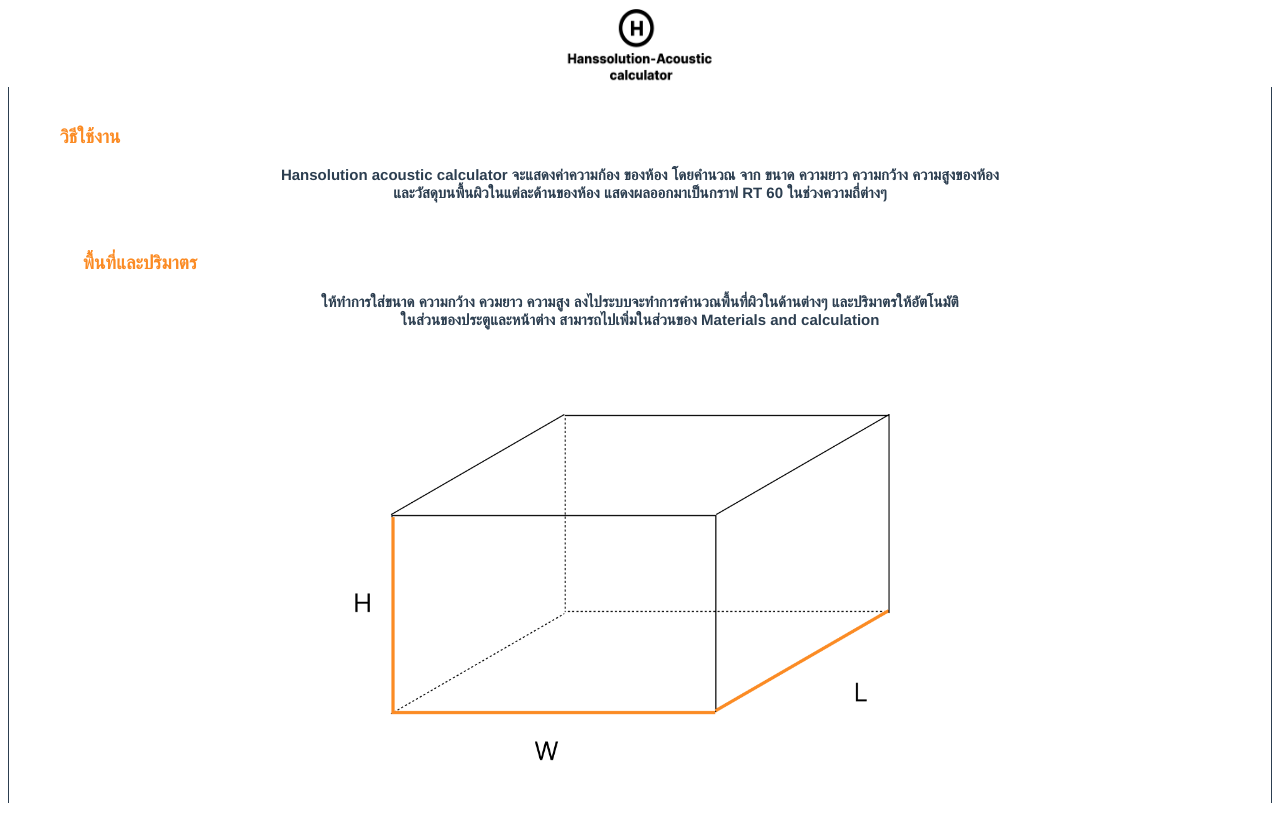
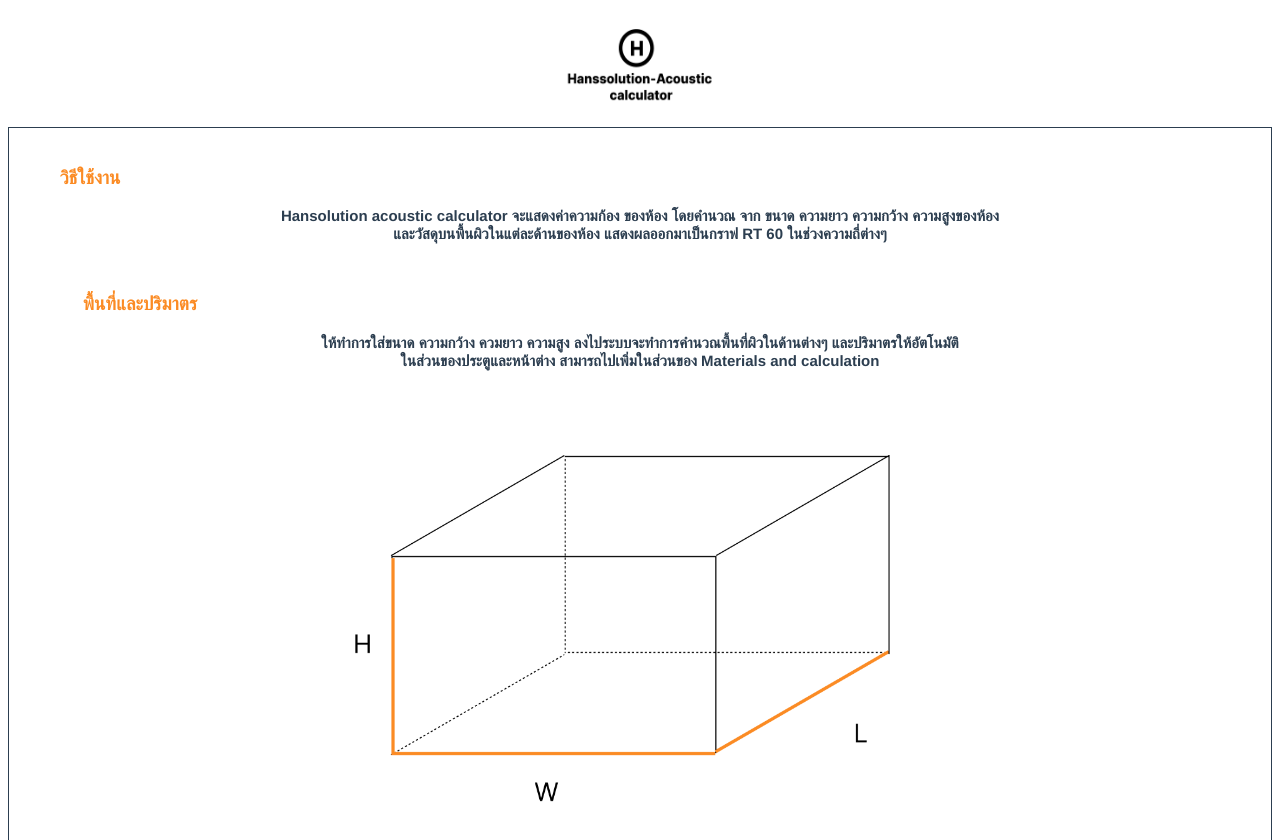
Before and after one commit to koonlookhin190/Acoustic_calculator_program, a Vue app: page / in a window 1280 px wide. Shown: the top 840 px of the page. Before the commit the page ends 811 px from the top, so only its background shows below. Built offline with nearby package versions, Linux system fonts and the light colour scheme.

Commit message:
set the position of logo

```diff
--- a/src/App.vue
+++ b/src/App.vue
@@ -1,6 +1,6 @@
 <template>
   <div class="row">
-    <div class="col-lg-12">
+    <div class="containerApp col-lg-12">
       <img src="./assets/logo.png" class="image" />
     </div>
   </div>
@@ -10,6 +10,10 @@
 export default {}
 </script>
 <style>
+.containerApp {
+  padding-top: 20px;
+  padding-bottom: 20px;
+}
 .image {
   width: 150px;
   height: 75px;
--- a/src/views/HomeView.vue
+++ b/src/views/HomeView.vue
@@ -39,6 +39,7 @@ export default {}
   padding: 20px;
   border-left: solid 1px;
   border-right: solid 1px;
+  border-top: solid 1px;
 }
 h3 {
   color: #fb8b24;
```
